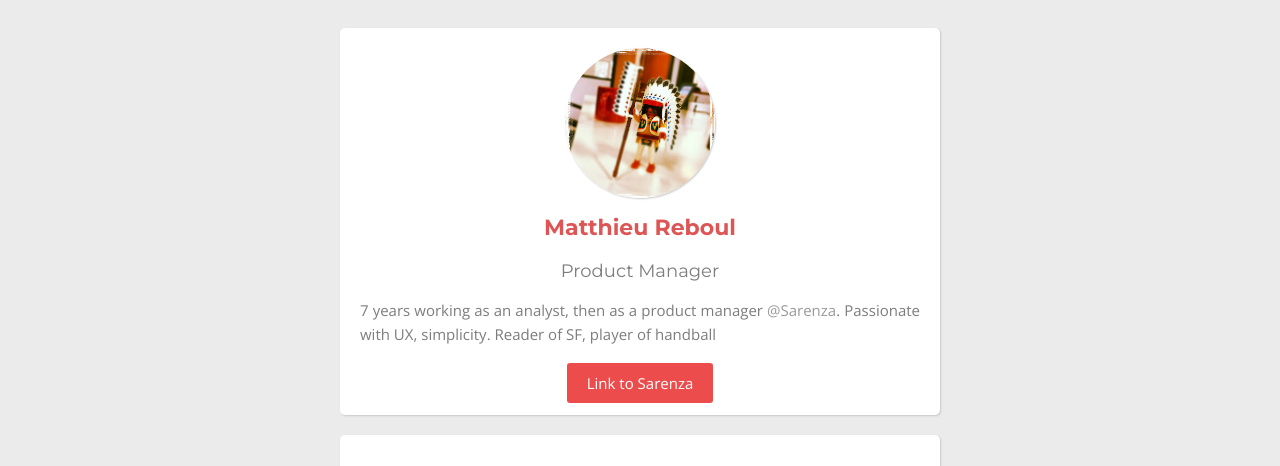
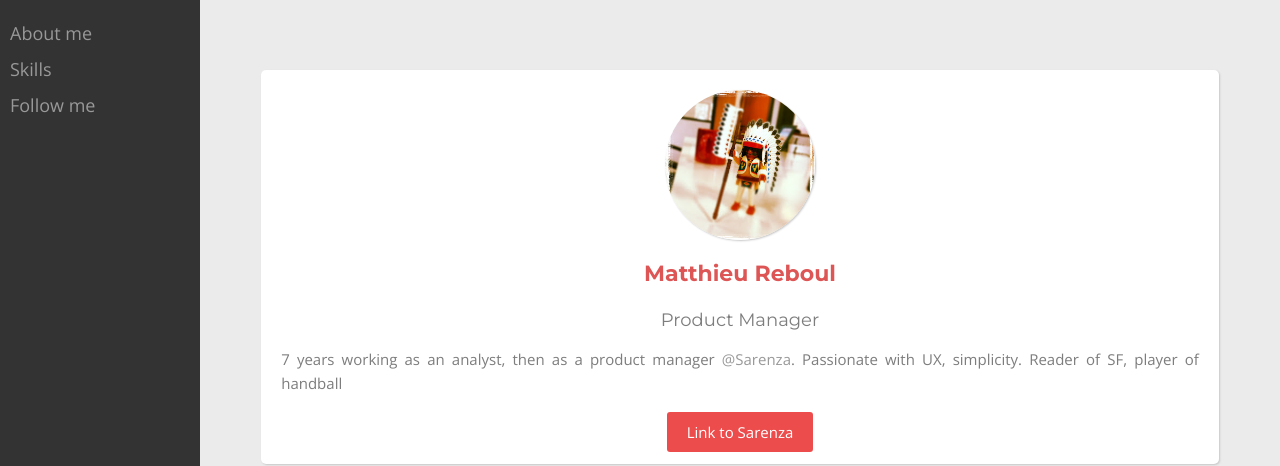
Before and after one commit to Matt196/profile, a plain HTML site: page index.html in a window 1280 px wide. Shown: the top 466 px of the page. Drawn offline with nearby package versions, Linux system fonts and the light colour scheme.

Commit message:
version with sidebar

```diff
--- a/index.html
+++ b/index.html
@@ -14,8 +14,23 @@
   </head>
 
   <body>
+    <section id="sidebar">
+      <ul>
+        <li>
+          <a href="#about">About me</a>
+        </li>
+        <li>
+          <a href="#skills">Skills</a>
+        </li>
+        <li>
+          <a href="#social">Follow me</a>
+        </li>
+      </ul>
+    </section>
+
+    <section id="page-content">
       <div class="container">
-      <section class="card text-center">
+        <section class="card text-center" id="about">
           <img src="images/IMG_20120919_141310.jpg" alt="Matthieu Reboul avatar" id="profil_pic">
           <h1>Matthieu Reboul</h1>
           <h2>Product Manager</h2>
@@ -43,7 +58,7 @@
           </table>
         </section>
 
-      <section class="card text-center">
+        <section class="card text-center" id="#social">
           <h2>Follow me</h2>
           <ul class="list-inline">
             <li>
@@ -63,9 +78,8 @@
             </li>
           </ul>
         </section>
-
       </div>
-
+    </section>
   </body>
 
 </html>
--- a/style.css
+++ b/style.css
@@ -7,9 +7,29 @@ body {
   line-height: 1.6em;
 }
 
+#sidebar {
+  position: fixed;
+  width: 200px;
+  left: 0;
+  top: 0;
+  bottom: 0;
+  background-color: #333333
+}
+
+#sidebar li {
+  list-style: none;
+  font-size: 18px;
+  line-height: 2;
+  margin-left: 10px;
+}
+
+#page-content {
+  margin-left : 200px;
+}
+
 .container {
-  width: 600px;
-  margin: 0 auto;
+  width: 90%;
+  margin: 50 auto;
   padding-top: 20;
 }
 
@@ -48,6 +68,10 @@ td {
   padding: 0 5;
 }
 
+ul {
+  padding-left: 0px;
+}
+
 .btn-primary {
   background-color: rgba(230, 0, 0, 0.7);
   color: white;
@@ -69,10 +93,6 @@ td {
   text-align: center;
 }
 
-.list-inline {
-  padding-left: 0px;
-}
-
 .list-inline > li {
   display: inline-block;
   list-style: none;
```
Lines whose indentation alone changed are shown as unchanged.
